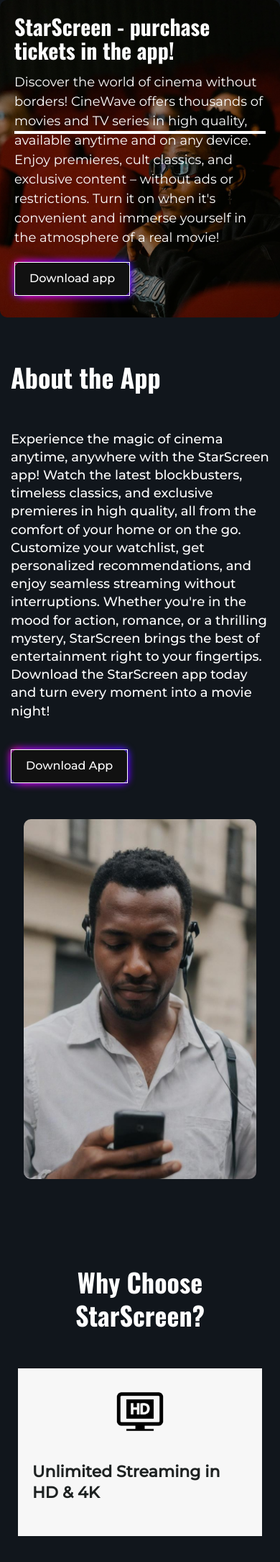
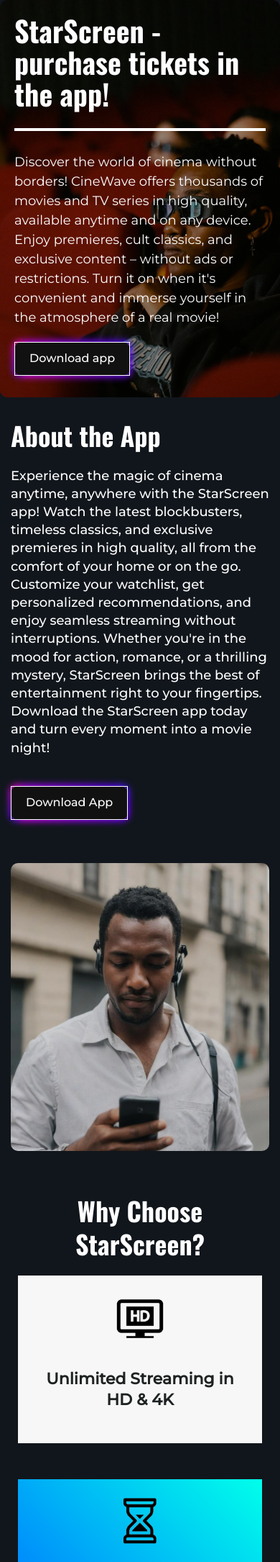
Before and after one commit to TatianaKarpova1999/FitPoint, a PHP site: page /index.html in a window 390 px wide. Shown: the part 70-2240 px from the top of the page at 72% size. Run offline with PHP 8.4, Linux system fonts and the light colour scheme; some web fonts are replaced.

Commit message:
мекняет стили

```diff
--- a/index.html
+++ b/index.html
@@ -569,11 +569,6 @@
           </div>
           <div>
             <div class="footer-contact-link">
-              <img
-                src="images/icon-phone.png"
-                alt="icon"
-                class="footer-contact-icon"
-              />
               <div class="footer-contact-link-item">
                 <a href="tel:+911316544981" class="footer-link-item"
                   >+911316544981</a
@@ -581,11 +576,6 @@
               </div>
             </div>
             <div class="footer-contact-link">
-              <img
-                src="images/icon-mail.png"
-                alt="icon"
-                class="footer-contact-icon"
-              />
               <div class="footer-contact-link-item">
                 <a href="mailto:contact@StarScreen.com" class="footer-link-item"
                   >contact@StarScreen.com</a
--- a/styles/styles.css
+++ b/styles/styles.css
@@ -1664,6 +1703,7 @@
     font-size: 22px;
     font-weight: 600;
     line-height: 1.3em;
+    text-align: center;
 }
 
 .pricing-info-list {
@@ -2307,23 +2347,19 @@
     }
 
     .about-content {
-        &.testimonial-tab-info {
-            flex-flow: column;
-        }
+
 
         & .testimonial-description {
-            max-width: 100%;
+            max-width: 1000px;
             margin-bottom: 40px;
         }
 
         & .about-img {
             max-width: 100%;
-
-            height: 500px;
-            width: 90%;
+            width: 100%;
             object-fit: cover;
             margin: 0 auto;
-            margin-top: 50px;
+
         }
     }
 
@@ -2521,6 +2557,25 @@
         font-size: 56px;
     }
 
+    .reviews__content {
+        grid-template-columns: 1fr;
+    }
+
+    .about-content {
+        &.testimonial-tab-info {
+            flex-flow: column;
+        }
+    }
+
+
+    .reviews__wrapper {
+        &::before {
+            right: 20px;
+            top: 342px;
+            opacity: 0.1;
+        }
+    }
+
     .accordion-heading {
         &.active+.accordion-content {
             height: 160px;
@@ -2528,6 +2583,18 @@
         }
     }
 
+    .about-content {
+        & .about-img {
+            max-width: 70%;
+            width: 100%;
+            object-fit: cover;
+            margin: 0 auto;
+            height: 400px;
+            margin-top: 60px;
+        }
+    }
+
+
     .contact-icon {
         width: 60px;
         height: 60px;
@@ -2629,9 +2696,18 @@
     }
 
     .hero-title {
-        margin-bottom: 15px;
+        margin-bottom: 50px;
         font-size: 50px;
         max-width: 400px;
+
+        &::before {
+            content: "";
+            position: absolute;
+            width: 100%;
+            height: 4px;
+            background-color: #fff;
+            bottom: -30px;
+        }
     }
 
     .hero-description-wrap {
@@ -2655,6 +2731,8 @@
         grid-column-gap: 50px;
         grid-row-gap: 50px;
         grid-template-columns: 1fr;
+        max-width: 400px;
+        margin: 0 auto;
     }
 
     .pricing-price-wrap {
@@ -2766,9 +2844,34 @@
         font-size: 32px;
     }
 
+    .pricing-section {
+        padding: 30px 10px;
+    }
+
+    .section-spacing {
+        padding-top: 30px;
+        padding-bottom: 30px;
+    }
+
+    .no-margin-bottom {
+        margin-bottom: 20px;
+    }
+
+    .section-title {
+        margin-bottom: 0;
+    }
+
+
+    .about-content {
+        & .about-img {
+            max-width: 100%;
+
+        }
+    }
+
     .accordion-heading {
         &.active+.accordion-content {
-            height: 300px;
+            height: 200px;
             transition: 0.3s;
         }
     }
@@ -2832,7 +2935,17 @@
     }
 
     .hero-title {
-        font-size: 30px;
+        font-size: 40px;
+        margin-bottom: 60px;
+
+        &::before {
+            content: "";
+            position: absolute;
+            width: 100%;
+            height: 4px;
+            background-color: #fff;
+            bottom: -30px;
+        }
     }
 
     .classes-info {
```
Also changed, not shown: other parts of styles/styles.css (+40 -1 lines), images/icon-contact-1.png (added), images/icon-contact-2.png (added), images/icon-contact-3.png (added), images/reviews-icon.png (added).
